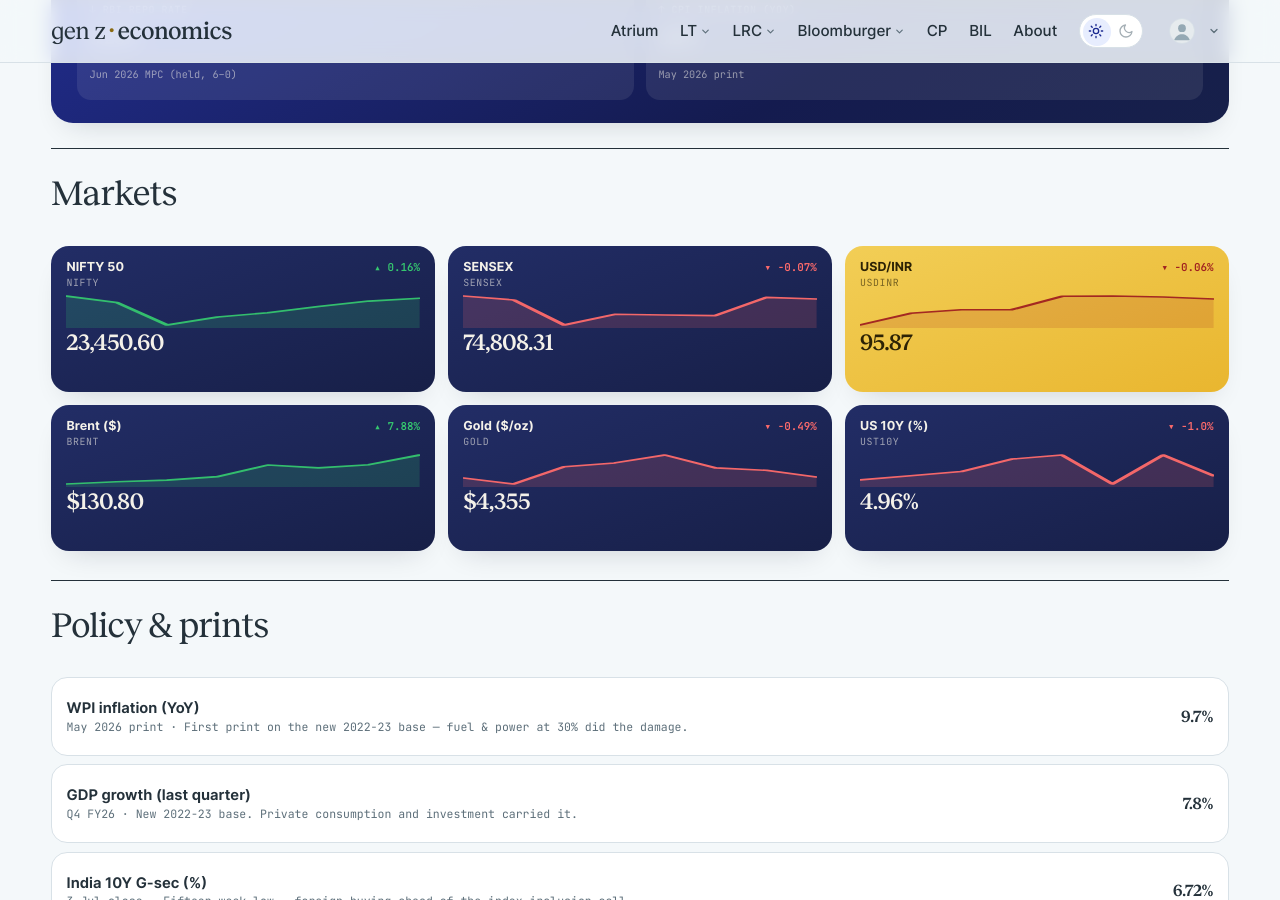
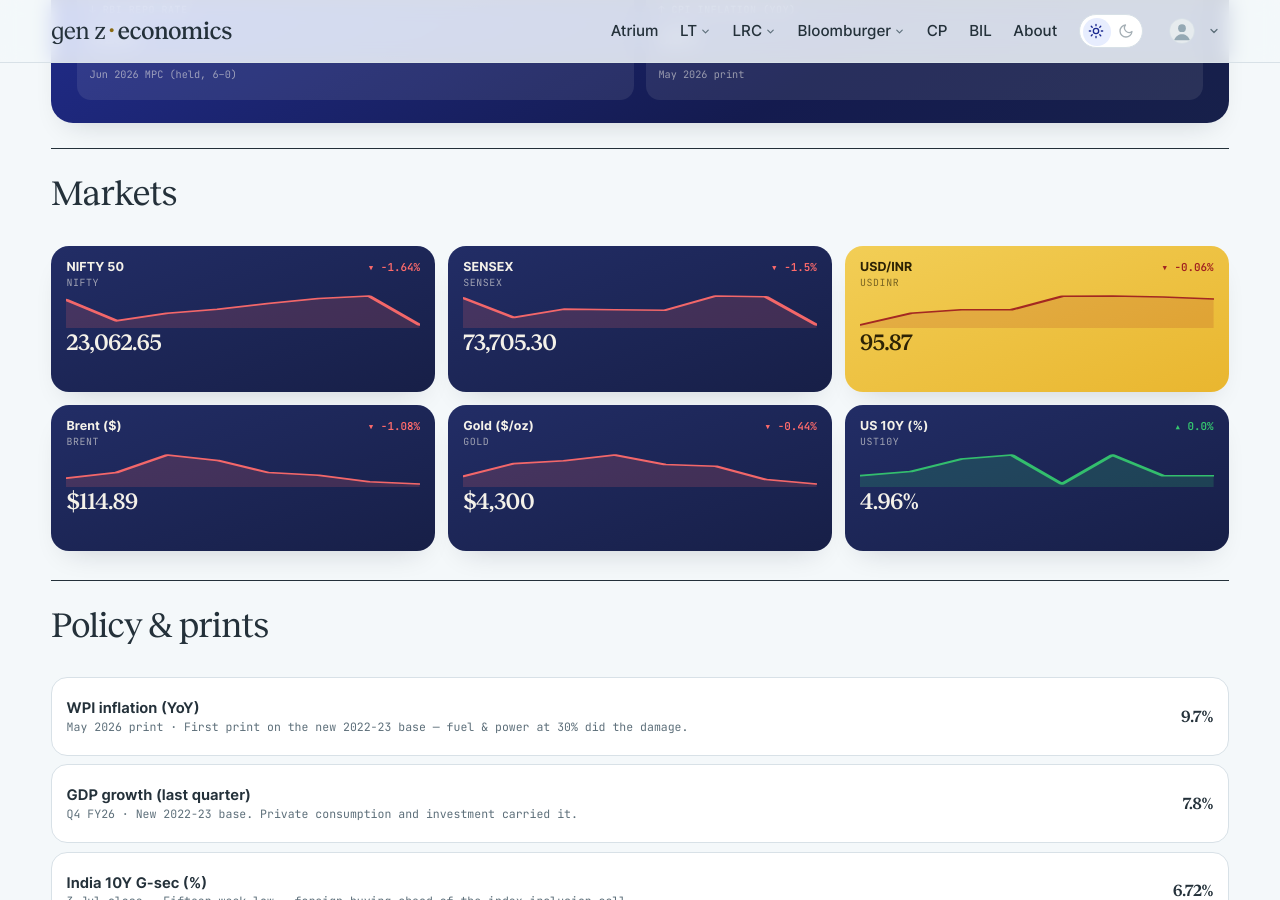
Before and after one commit to harsharya7021/genz-economics.com, a Jekyll site: the page built from macro-watch.html, in a window 1280 px wide and 900 px high, scrolled down 599 px. Built offline with Jekyll 4.4.1, drawn with Linux system fonts in a browser that asks for light colours; comment, search, counter and statistics services are not loaded.

Commit message:
data: morning market refresh

```diff
--- a/_data/macro.json
+++ b/_data/macro.json
@@ -1,34 +1,34 @@
 {
-  "as_of": "23 Sep 2026 close",
+  "as_of": "24 Sep 2026 close",
   "auto": {
     "nifty": {
       "label": "NIFTY 50",
-      "v": "23,450.60",
-      "chg": 0.16,
+      "v": "23,062.65",
+      "chg": -1.64,
       "spark": [
-        23477.801,
         23398.1,
         23118.6,
         23217.6,
         23270.6,
         23346.4,
         23414.301,
-        23450.6
+        23446.801,
+        23062.65
       ]
     },
     "sensex": {
       "label": "SENSEX",
-      "v": "74,808.31",
-      "chg": -0.07,
+      "v": "73,705.30",
+      "chg": -1.5,
       "spark": [
-        74902.594,
         74781.758,
         74003.82,
         74336.453,
         74314.594,
         74294.961,
         74858.992,
-        74808.312
+        74828.25,
+        73705.297
       ]
     },
     "usdinr": {
@@ -48,46 +48,46 @@
     },
     "brent": {
       "label": "Brent ($)",
-      "v": "$130.80",
-      "chg": 7.88,
+      "v": "$114.89",
+      "chg": -1.08,
       "spark": [
-        102.24,
-        104.47,
-        106.12,
-        109.51,
-        120.98,
         118.06,
         121.25,
-        130.8
+        130.8,
+        127.84,
+        121.18,
+        119.66,
+        116.15,
+        114.89
       ]
     },
     "gold": {
       "label": "Gold ($/oz)",
-      "v": "$4,355",
-      "chg": -0.49,
+      "v": "$4,300",
+      "chg": -0.44,
       "spark": [
-        4351.9,
         4332.8,
         4387.5,
         4399.7,
         4424.9,
         4383.9,
         4376.4,
-        4355.0
+        4318.4,
+        4299.5
       ]
     },
     "ust10y": {
       "label": "US 10Y (%)",
       "v": "4.96%",
-      "chg": -1.0,
+      "chg": 0.0,
       "spark": [
-        4.95,
         4.96,
         4.97,
         5.0,
         5.01,
         4.94,
         5.01,
+        4.96,
         4.96
       ]
     }
--- a/_data/markets.yml
+++ b/_data/markets.yml
@@ -2,38 +2,38 @@
 # USD/INR) are refreshed each weekday morning by the market-data workflow;
 # the India 10Y G-Sec line is maintained by hand. Do not hand-edit the
 # live tickers — the job overwrites them.
-as_of: 23 Sep 2026
+as_of: 24 Sep 2026
 tickers:
 - symbol: NIFTY 50
   code: ^NSEI
-  value: 23,450.60
-  change: '+36.30'
-  pct: +0.16%
-  dir: up
+  value: 23,062.65
+  change: −384.15
+  pct: −1.64%
+  dir: down
   spark:
-  - 23477.801
   - 23398.1
   - 23118.6
   - 23217.6
   - 23270.6
   - 23346.4
   - 23414.301
-  - 23450.6
+  - 23446.801
+  - 23062.65
 - symbol: SENSEX
   code: BSE
-  value: 74,808.31
-  change: −50.68
-  pct: −0.07%
+  value: 73,705.30
+  change: −1,122.95
+  pct: −1.50%
   dir: down
   spark:
-  - 74902.594
   - 74781.758
   - 74003.82
   - 74336.453
   - 74314.594
   - 74294.961
   - 74858.992
-  - 74808.312
+  - 74828.25
+  - 73705.297
 - symbol: USD / INR
   code: FX
   value: '95.87'
```
